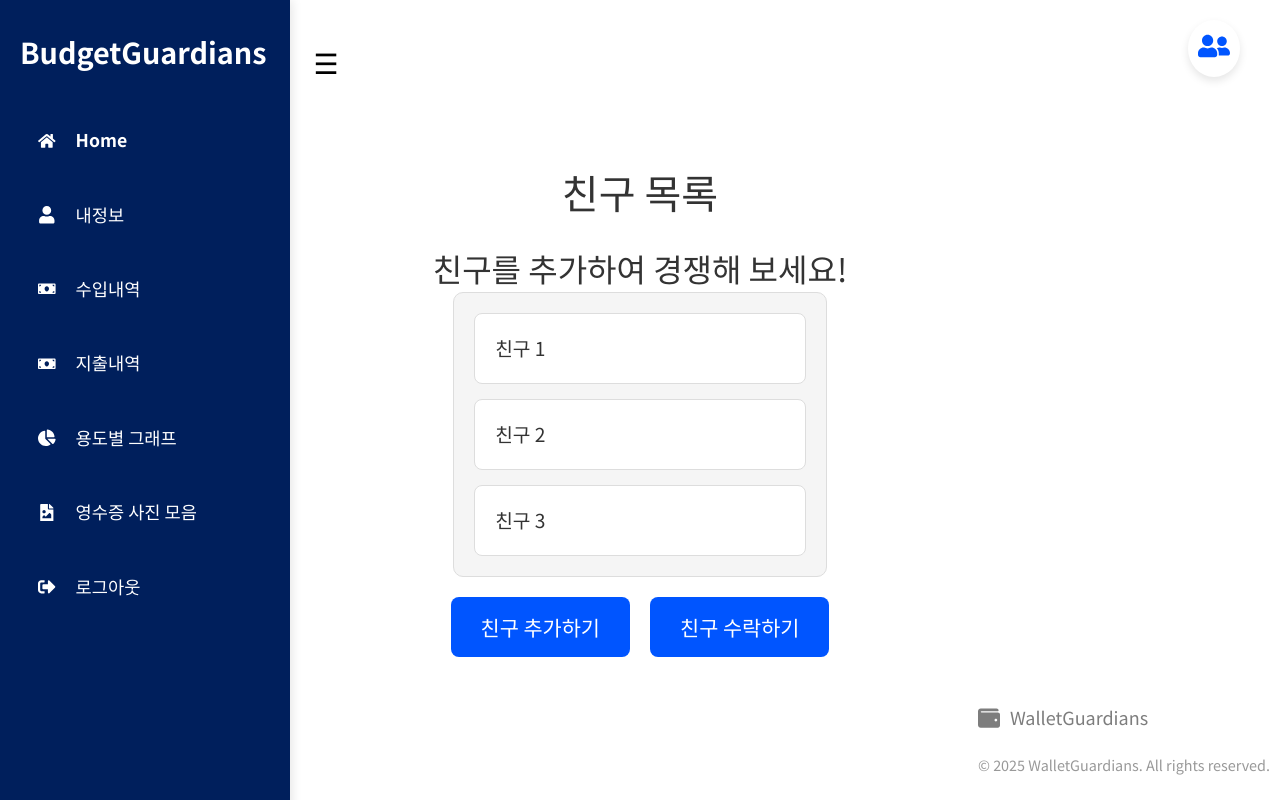
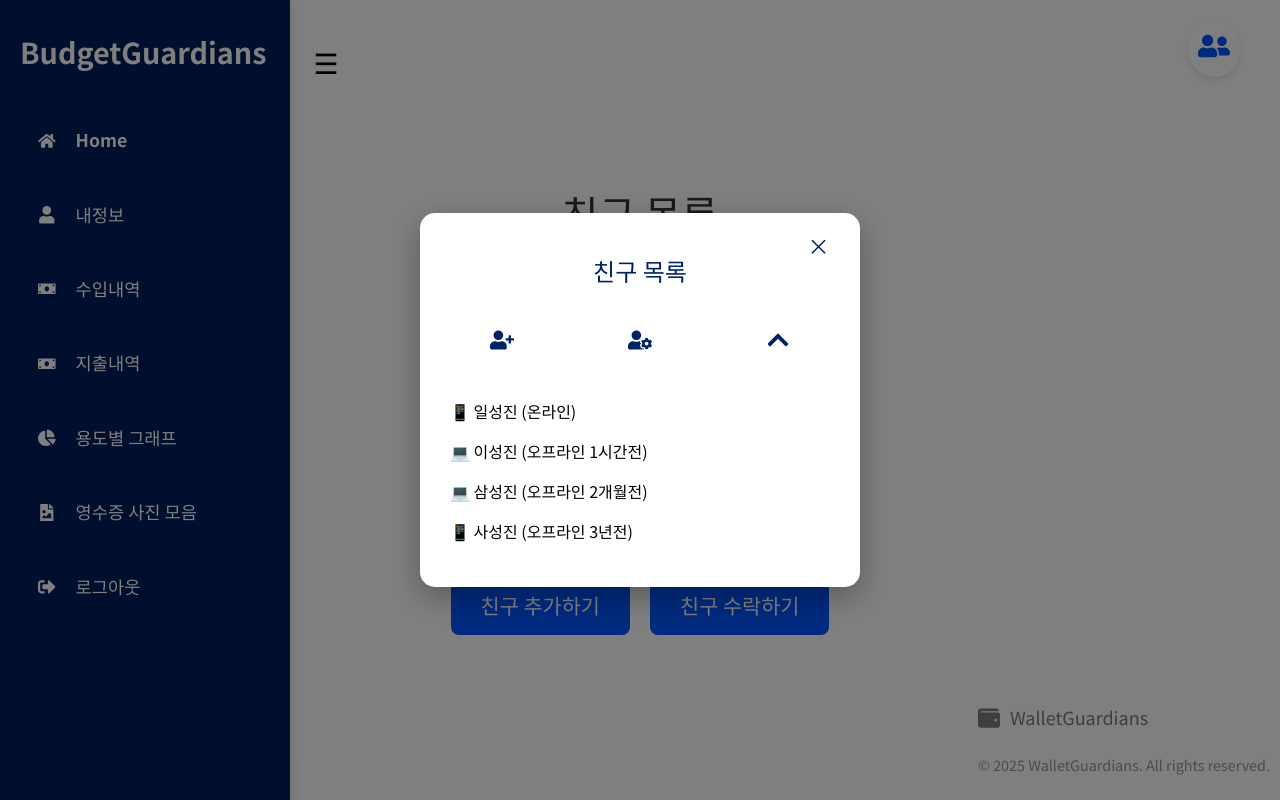
Before and after one commit to ChoiTheCreator/wallet-guardians-web, a React (Vite) app: page /friend in a window 1280 px wide. Both pictures are taken after a click on the element 1214 px from the left and 48 px from the top of the page. Built offline with nearby package versions, Linux system fonts and the light colour scheme.

Commit message:
<fix> 친구페이지 모달로 변경

```diff
--- a/src/App.jsx
+++ b/src/App.jsx
@@ -17,10 +17,14 @@ import FriendPage from './pages/FriendPage';
 import InputEntryPage from './pages/InputEntryPage'; // inputentry 페이지 추가
 import ReceiptPicPage from './pages/ReceiptPicPage';
 import { SidebarProvider } from './context/SidebarContext';
+import { FriendProvider } from './context/FriendContext';
+import FriendModal from './components/FriendModal';
+
 const App = () => {
   return (
     <SidebarProvider>
       <GoalProvider>
+        <FriendProvider>
           {' '}
           {/* GoalProvide, r로 전체 라우트 감싸기 */}
           <Routes>
@@ -45,6 +49,8 @@ const App = () => {
             <Route path="/signup" element={<SignupPage />} />
             <Route path="*" element={<NotFoundPage />} /> {/* 404 페이지 */}
           </Routes>
+          <FriendModal />
+        </FriendProvider>
       </GoalProvider>
     </SidebarProvider>
   );
--- a/src/components/FriendBtn.jsx
+++ b/src/components/FriendBtn.jsx
@@ -1,17 +1,12 @@
-import React from 'react';
-import { useNavigate } from 'react-router-dom';
-import { FaUserFriends } from 'react-icons/fa'; // 사람 아이콘 라이브러리
+import { FaUserFriends } from 'react-icons/fa';
+import { useFriendContext } from '../context/FriendContext';
 import '../style/FriendIcon.scss';
 
 const FriendIcon = () => {
-  const navigate = useNavigate();
-
-  const handleNavigate = () => {
-    navigate('/friend'); // 친구 페이지로 이동
-  };
+  const { toggleFriendModal } = useFriendContext();
 
   return (
-    <div className="friend-icon-container" onClick={handleNavigate}>
+    <div className="friend-icon-container" onClick={toggleFriendModal}>
       <FaUserFriends className="friend-icon" />
     </div>
   );
--- /dev/null
+++ b/src/components/FriendModal.jsx
@@ -0,0 +1,86 @@
+import { useState } from 'react';
+import { useFriendContext } from '../context/FriendContext';
+import { FaTimes, FaChevronDown, FaChevronUp, FaUserPlus, FaUserCog, FaArrowLeft } from 'react-icons/fa'; // 뒤로가기 아이콘 추가
+import '../style/FriendModal.scss';
+
+const FriendModal = () => {
+  const { isFriendModalOpen, toggleFriendModal } = useFriendContext();
+  const [isListVisible, setIsListVisible] = useState(true);
+  const [isAddingFriend, setIsAddingFriend] = useState(false); // 친구 추가 화면 전환
+  const [friendId, setFriendId] = useState(''); // 아이디로 친구추가
+
+  if (!isFriendModalOpen) return null;
+
+  const handleInputChange = (e) => setFriendId(e.target.value);
+
+  const handleSubmit = () => {
+    if (friendId.trim()) {
+      alert(`친구 아이디 "${friendId}"가 추가되었습니다!`);
+      setFriendId('');
+      setIsAddingFriend(false); // 친구 추가 완료 후 다시 목록 화면으로 전환
+    } else {
+      alert('아이디를 입력해 주세요!');
+    }
+  };
+
+  return (
+    <div className="modal-overlay">
+      <div className="modal-container">
+        <button className="close-btn" onClick={toggleFriendModal}>
+          <FaTimes />
+        </button>
+
+        {isAddingFriend ? (
+          <>
+            <button className="back-btn" onClick={() => setIsAddingFriend(false)}>
+              <FaArrowLeft /> 뒤로가기
+            </button>
+            <h3>친구 추가하기</h3>
+            <input
+              type="text"
+              value={friendId}
+              onChange={handleInputChange}
+              placeholder="친구 아이디를 입력하세요"
+            />
+            <div className="modal-buttons">
+              <button className="confirm-button" onClick={handleSubmit}>
+                추가
+              </button>
+              <button className="cancel-button" onClick={() => setIsAddingFriend(false)}>
+                취소
+              </button>
+            </div>
+          </>
+        ) : (
+          <>
+            <button className="close-btn" onClick={toggleFriendModal}>×</button>
+            <h2>친구 목록</h2>
+
+            {/* 🔹 아이콘 버튼 (친구 추가, 친구 관리, 목록 접기) */}
+            <div className="icon-buttons">
+              <button className="icon-btn" onClick={() => setIsAddingFriend(true)}>
+                <FaUserPlus />
+              </button>
+              <button className="icon-btn">
+                <FaUserCog />
+              </button>
+              <button className="icon-btn" onClick={() => setIsListVisible(!isListVisible)}>
+                {isListVisible ? <FaChevronUp /> : <FaChevronDown />}
+              </button>
+            </div>
+
+            {/* 🔹 친구 목록 */}
+            <ul className={`friend-list ${isListVisible ? 'show' : 'hide'}`}>
+              <li>📱 일성진 (온라인)</li>
+              <li>💻 이성진 (오프라인 1시간전)</li>
+              <li>💻 삼성진 (오프라인 2개월전)</li>
+              <li>📱 사성진 (오프라인 3년전)</li>
+            </ul>
+          </>
+        )}
+      </div>
+    </div>
+  );
+};
+
+export default FriendModal;
--- /dev/null
+++ b/src/context/FriendContext.jsx
@@ -0,0 +1,21 @@
+import { createContext, useState, useContext } from 'react';
+
+const FriendContext = createContext();
+
+export const FriendProvider = ({ children }) => {
+  const [isFriendModalOpen, setFriendModalOpen] = useState(false);
+
+  const toggleFriendModal = () => {
+    setFriendModalOpen((prev) => !prev);
+  };
+
+  return (
+    <FriendContext.Provider value={{ isFriendModalOpen, toggleFriendModal }}>
+      {children}
+    </FriendContext.Provider>
+  );
+};
+
+export const useFriendContext = () => {
+  return useContext(FriendContext);
+};
--- /dev/null
+++ b/src/style/FriendModal.scss
@@ -0,0 +1,198 @@
+/* 네이비 컬러 변수 */
+$navy-color: #002366;
+
+/* 모달 오버레이 (배경) */
+.modal-overlay {
+    position: fixed;
+    top: 0;
+    left: 0;
+    width: 100%;
+    height: 100%;
+    background: rgba(0, 0, 0, 0.5);
+    display: flex;
+    justify-content: center;
+    align-items: center;
+    z-index: 999;
+}
+
+/* 모달 컨테이너 */
+.modal-container {
+    background: #fff;
+    width: 400px;
+    padding: 20px;
+    border-radius: 15px;
+    box-shadow: 0 10px 30px rgba(0, 0, 0, 0.3);
+    text-align: center;
+    position: relative;
+}
+
+/* 닫기 버튼 */
+.close-btn {
+    position: absolute;
+    top: 15px;
+    right: 15px;
+    background: none;
+    border: none;
+    font-size: 22px;
+    cursor: pointer;
+    width: 35px;
+    height: 35px;
+    display: flex;
+    align-items: center;
+    justify-content: center;
+    color: $navy-color;
+    border-radius: 50%;
+    transition: background 0.3s ease, color 0.3s ease;
+
+    &:hover {
+        background: $navy-color;
+        color: white;
+    }
+}
+
+/* 뒤로가기 버튼 */
+.back-btn {
+    background: none;
+    border: none;
+    font-size: 16px;
+    cursor: pointer;
+    display: flex;
+    align-items: center;
+    gap: 5px;
+    color: $navy-color; /* ✅ 네이비 적용 */
+    margin-bottom: 15px;
+    transition: color 0.3s ease;
+
+    &:hover {
+        color: darken($navy-color, 10%);
+    }
+}
+
+/* 친구 목록 제목 스타일 */
+h2, h3 {
+    color: $navy-color; /* ✅ 네이비 적용 */
+    font-size: 1.5rem;
+    font-weight: bold;
+    margin-bottom: 15px;
+}
+
+/* 아이콘 버튼 컨테이너 */
+.icon-buttons {
+    display: flex;
+    justify-content: center;
+    gap: 15px;
+    margin-bottom: 15px;
+}
+
+/* 아이콘 버튼 */
+.icon-btn {
+    background: none;
+    border: none;
+    font-size: 24px;
+    cursor: pointer;
+    display: flex;
+    align-items: center;
+    justify-content: center;
+    margin: 10px auto;
+    color: $navy-color;
+    transition: transform 0.3s ease, color 0.3s ease;
+
+    &:hover {
+        color: darken($navy-color, 10%);
+        transform: scale(1.1);
+    }
+}
+
+/* 친구 목록 스타일 */
+.friend-list {
+    list-style: none;
+    padding: 0;
+    margin-top: 10px;
+    text-align: left;
+}
+
+.friend-list li {
+    display: flex;
+    align-items: center;
+    gap: 8px;
+    padding: 8px 10px;
+    font-size: 1rem;
+    font-weight: 500;
+    color: black;
+}
+
+/* 친구 목록 접기/펼치기 버튼 */
+.toggle-list-btn {
+    background: none;
+    border: none;
+    font-size: 24px;
+    cursor: pointer;
+    display: flex;
+    align-items: center;
+    justify-content: center;
+    margin: 10px auto;
+    color: $navy-color;
+    transition: transform 0.3s ease, color 0.3s ease;
+
+    &:hover {
+        color: darken($navy-color, 10%);
+        transform: scale(1.1);
+    }
+}
+
+/* 친구 추가하기 버튼 */
+.confirm-button {
+    background: $navy-color; /* ✅ 네이비 적용 */
+    color: white;
+    border: none;
+    padding: 10px;
+    border-radius: 8px;
+    cursor: pointer;
+    font-size: 1rem;
+    transition: background 0.3s ease;
+
+    &:hover {
+        background: darken($navy-color, 10%);
+    }
+}
+
+/* 취소 버튼 */
+.cancel-button {
+    background: #ddd;
+    color: black;
+    border: none;
+    padding: 10px;
+    border-radius: 8px;
+    cursor: pointer;
+    font-size: 1rem;
+    transition: background 0.3s ease;
+
+    &:hover {
+        background: #bbb;
+    }
+}
+
+/* 친구 목록 애니메이션 */
+.friend-list {
+    list-style: none;
+    padding: 0;
+    overflow: hidden;
+    max-height: 200px;
+    transition: max-height 0.3s ease-in-out, opacity 0.3s ease-in-out;
+}
+
+.friend-list.hide {
+    max-height: 0;
+    opacity: 0;
+}
+
+.friend-list.show {
+    max-height: 200px;
+    opacity: 1;
+}
+
+/* 검색 결과가 없을 때 */
+.no-result {
+    color: #999;
+    padding: 10px 0;
+}
```
Lines whose indentation alone changed are shown as unchanged.
